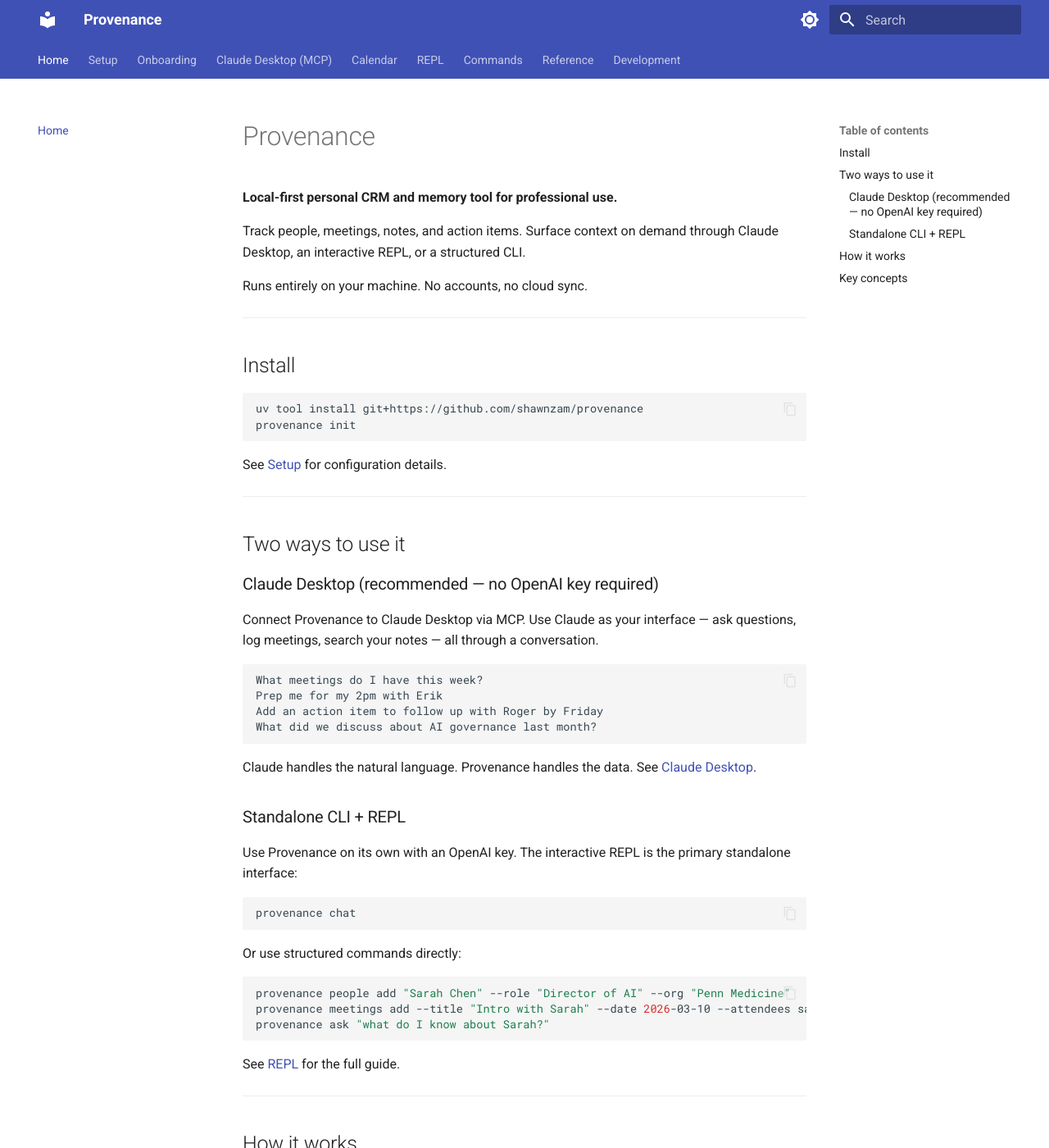
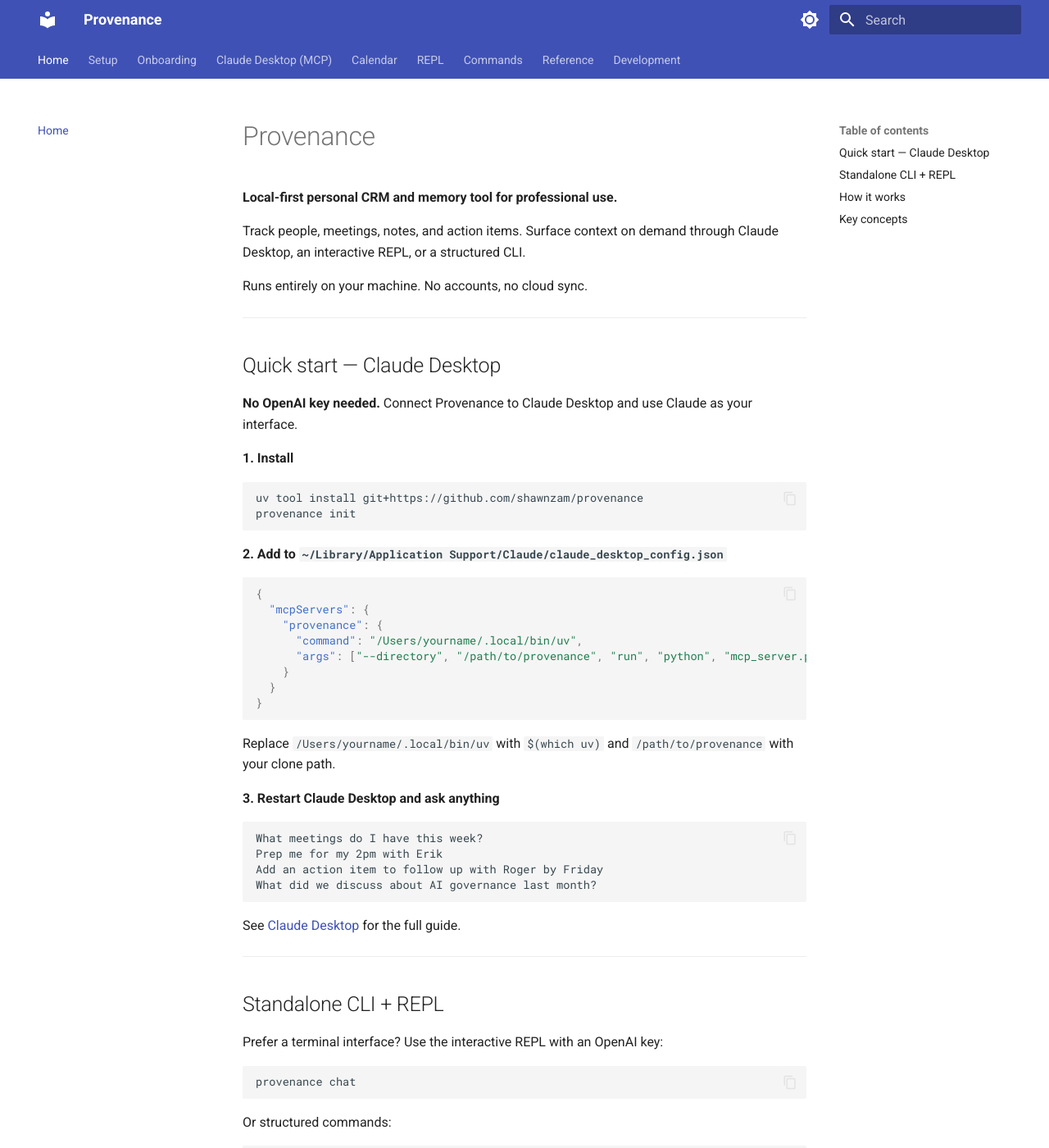
Before and after one commit to shawnzam/provenance, an MkDocs documentation site: the page built from docs/index.md, in a window 1280 px wide and 1400 px high. Shown: the whole window at 82% size. Built offline with MkDocs 1.6.1 and Material for MkDocs 9.7.7, drawn with Linux system fonts in a browser that asks for light colours; some of the changed text lies outside the part shown.

Commit message:
Make Claude Desktop MCP the quick start on docs homepage
Co-Authored-By: Claude Sonnet 4.6 <noreply@anthropic.com>

````diff
--- a/docs/index.md
+++ b/docs/index.md
@@ -8,22 +8,33 @@ Runs entirely on your machine. No accounts, no cloud sync.
 
 ---
 
-## Install
+## Quick start — Claude Desktop
+
+**No OpenAI key needed.** Connect Provenance to Claude Desktop and use Claude as your interface.
+
+**1. Install**
 
 ```bash
 uv tool install git+https://github.com/shawnzam/provenance
 provenance init
 ```
 
-See [Setup](setup.md) for configuration details.
+**2. Add to `~/Library/Application Support/Claude/claude_desktop_config.json`**
 
----
+```json
+{
+  "mcpServers": {
+    "provenance": {
+      "command": "/Users/yourname/.local/bin/uv",
+      "args": ["--directory", "/path/to/provenance", "run", "python", "mcp_server.py"]
+    }
+  }
+}
+```
 
-## Two ways to use it
+Replace `/Users/yourname/.local/bin/uv` with `$(which uv)` and `/path/to/provenance` with your clone path.
 
-### Claude Desktop (recommended — no OpenAI key required)
-
-Connect Provenance to Claude Desktop via MCP. Use Claude as your interface — ask questions, log meetings, search your notes — all through a conversation.
+**3. Restart Claude Desktop and ask anything**
 
 ```
 What meetings do I have this week?
@@ -32,17 +43,19 @@ Add an action item to follow up with Roger by Friday
 What did we discuss about AI governance last month?
 ```
 
-Claude handles the natural language. Provenance handles the data. See [Claude Desktop](mcp.md).
+See [Claude Desktop](mcp.md) for the full guide.
 
-### Standalone CLI + REPL
+---
 
-Use Provenance on its own with an OpenAI key. The interactive REPL is the primary standalone interface:
+## Standalone CLI + REPL
+
+Prefer a terminal interface? Use the interactive REPL with an OpenAI key:
 
 ```bash
 provenance chat
 ```
 
-Or use structured commands directly:
+Or structured commands:
 
 ```bash
 provenance people add "Sarah Chen" --role "Director of AI" --org "Penn Medicine"
@@ -50,7 +63,7 @@ provenance meetings add --title "Intro with Sarah" --date 2026-03-10 --attendees
 provenance ask "what do I know about Sarah?"
 ```
 
-See [REPL](repl.md) for the full guide.
+See [REPL](repl.md) and [Setup](setup.md) for configuration.
 
 ---
 
````
